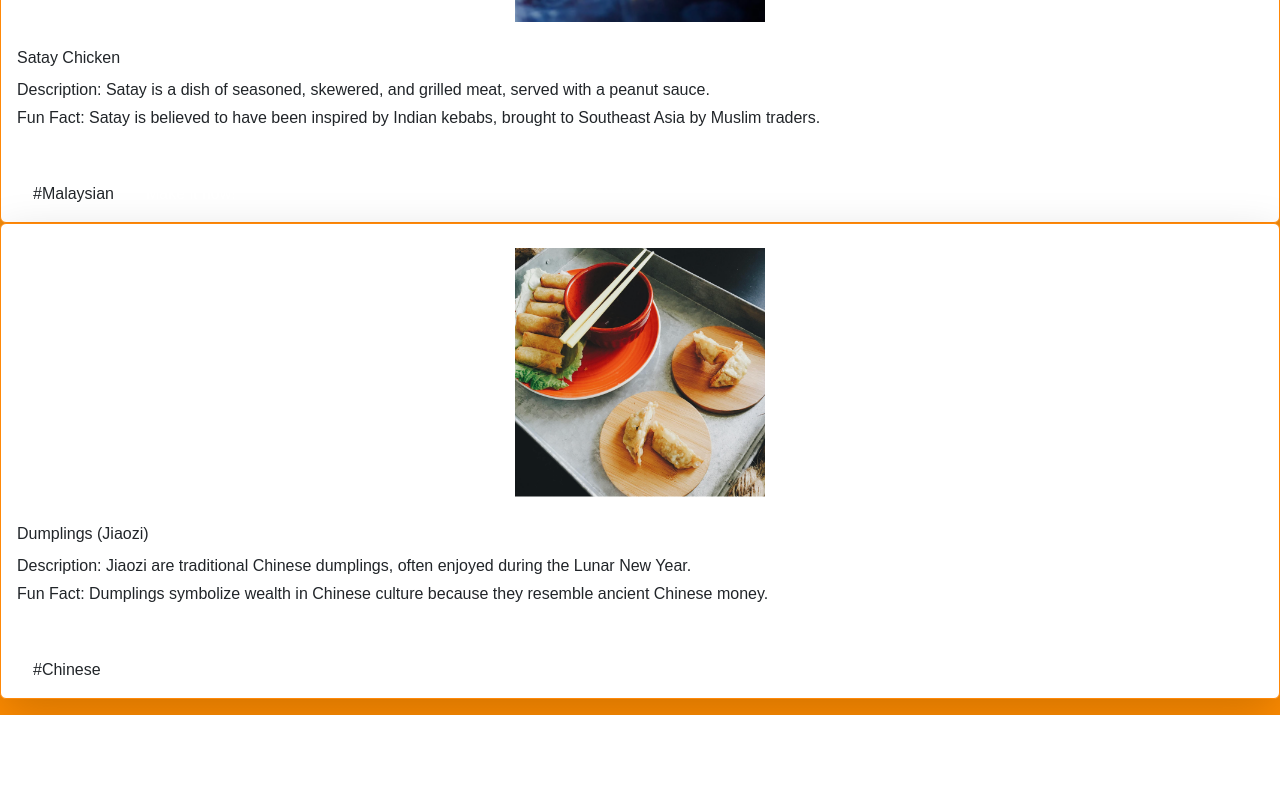
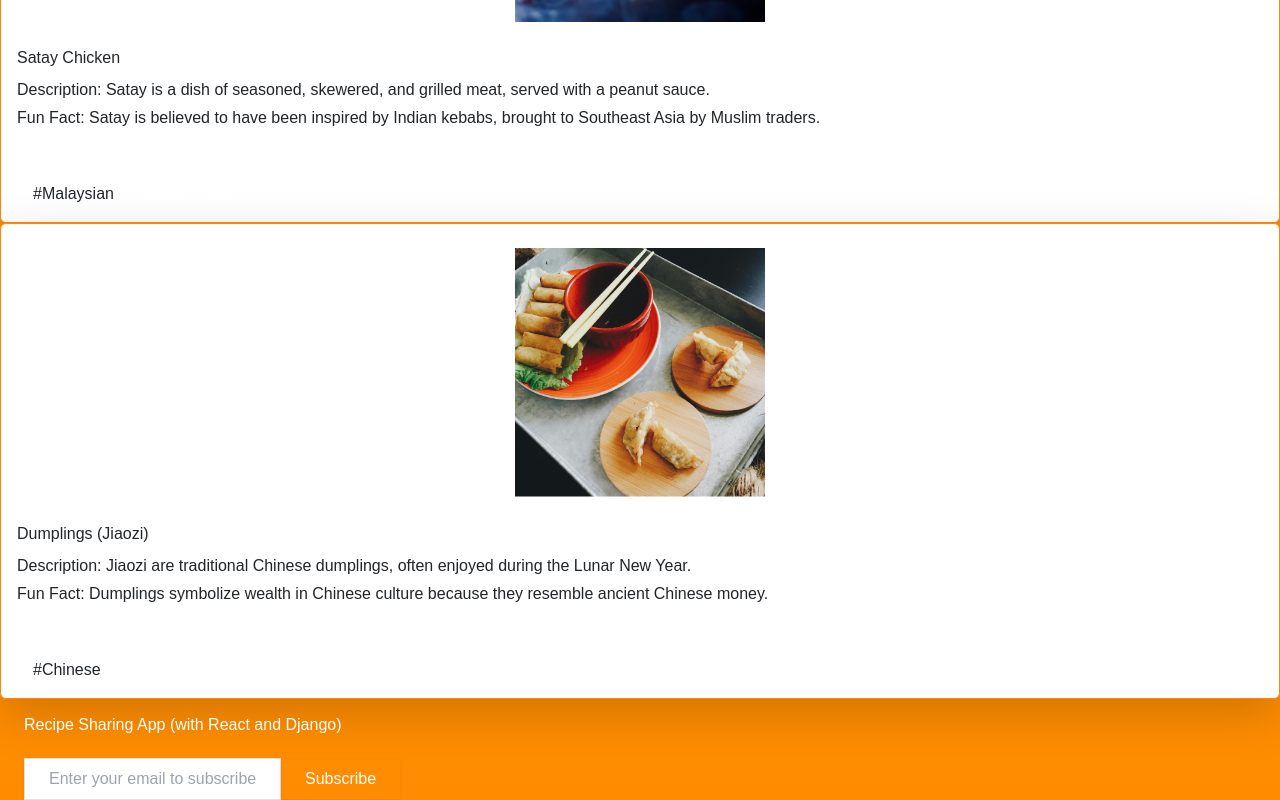
Before and after one commit to akabhowmick/recipe-sharing-app-2.0, a React (Vite) app in the folder frontend/: page / in a window 1280 px wide. Shown: the part 4754-5554 px from the top of the page. Before the commit the page ends 5469 px from the top, so only its background shows below. Built offline with nearby package versions, Linux system fonts and the light colour scheme.

Commit message:
add footer

```diff
--- a/frontend/src/App.tsx
+++ b/frontend/src/App.tsx
@@ -12,6 +12,7 @@ import { RecipeProvider } from "./providers/RecipesProvider.tsx";
 import { Navbar } from "./components/Navbar.tsx";
 import { ContactPage } from "./pages/ContactPage.tsx";
 import LoginPage from "./pages/LoginPage.tsx";
+import { Footer } from "./components/Footer.tsx";
 
 const router = createBrowserRouter(
   createRoutesFromElements(
@@ -30,6 +31,7 @@ const App = () => {
   return (
     <RecipeProvider>
       <RouterProvider router={router} />
+      <Footer />
     </RecipeProvider>
   );
 };
--- a/frontend/src/components/Contact/ContactForm.tsx
+++ b/frontend/src/components/Contact/ContactForm.tsx
@@ -7,7 +7,7 @@ export const ContactForm = () => {
 
   const handleSubmit = (e: React.FormEvent) => {
     e.preventDefault();
-    // Handle contact form submission logic here
+    // TODO Handle contact form submission logic here
     console.log("Contacting with:", { email, name, message });
   };
 
--- a/frontend/src/components/Footer.tsx
+++ b/frontend/src/components/Footer.tsx
@@ -1,5 +1,44 @@
-export const Footer = () => {
+import React, { useState } from "react";
+
+export const Footer: React.FC = () => {
+  const [email, setEmail] = useState("");
+  const [message, setMessage] = useState("");
+
+  const handleSubscribe = (e: React.FormEvent) => {
+    e.preventDefault();
+    // TODO Simulate a subscription process
+    if (email) {
+      setMessage("Thank you for subscribing!");
+      setEmail("");
+    } else {
+      setMessage("Please enter a valid email address.");
+    }
+  };
+
   return (
-    <div>Footer</div>
-  )
-}
+    <footer className="bg-gray-800 text-white py-6">
+      <div className="max-w-4xl mx-auto px-4 flex flex-col items-center">
+        <h1 className="text-2xl font-bold mb-4">Recipe Sharing App (with React and Django)</h1>
+        <form onSubmit={handleSubscribe} className="w-full max-w-md">
+          <div className="flex flex-col md:flex-row md:items-center">
+            <input
+              type="email"
+              value={email}
+              onChange={(e) => setEmail(e.target.value)}
+              placeholder="Enter your email to subscribe"
+              className="flex-1 px-4 py-2 border border-gray-300 rounded-md shadow-sm focus:outline-none focus:ring-blue-500 focus:border-blue-500 sm:text-sm"
+              required
+            />
+            <button
+              type="submit"
+              className="md:mt-0 md:ml-3 px-4 py-2 bg-blue-500 text-white rounded-md shadow-sm hover:bg-blue-600 focus:outline-none focus:ring-2 focus:ring-offset-2 focus:ring-blue-500"
+            >
+              Subscribe
+            </button>
+          </div>
+          {message && <p className="mt-3 text-sm">{message}</p>}
+        </form>
+      </div>
+    </footer>
+  );
+};
--- a/frontend/src/components/Login/Login.tsx
+++ b/frontend/src/components/Login/Login.tsx
@@ -6,7 +6,7 @@ const Login: React.FC = () => {
 
   const handleSubmit = (e: React.FormEvent) => {
     e.preventDefault();
-    // Handle login logic here
+    // TODO Handle login logic here
     console.log("Logging in with:", { name, password });
   };
 
```
